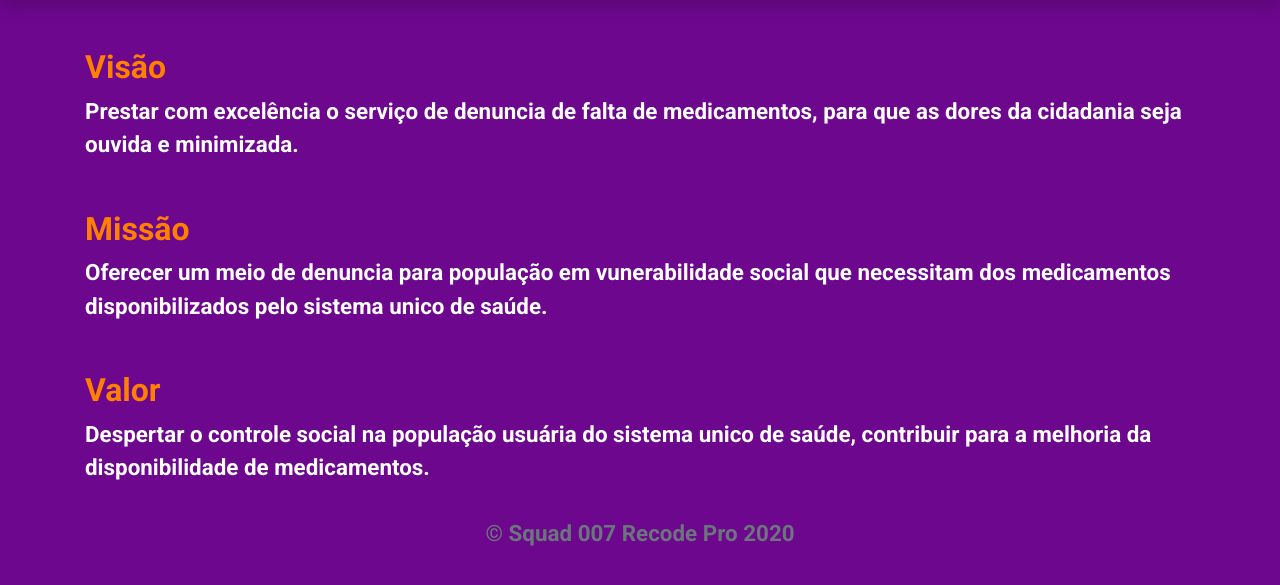
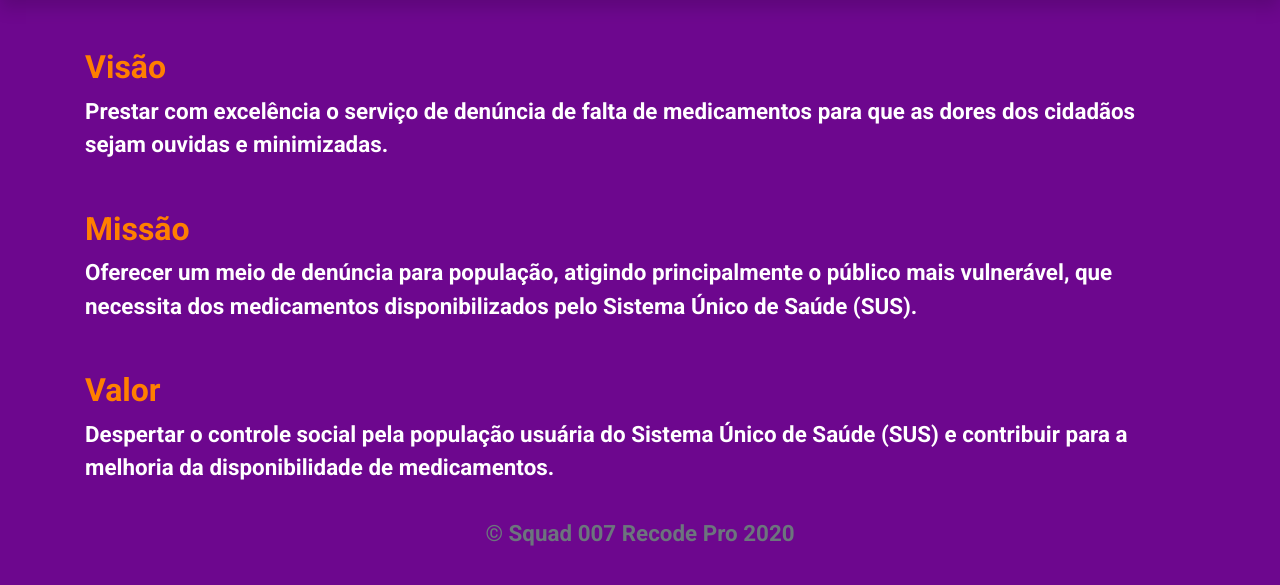
Before and after one commit to NayDev/squad7, a PHP site: page /sobrenos.php in a window 1280 px wide. Shown: the part 79-664 px from the top of the page. Run offline with PHP 8.4, Linux system fonts and the light colour scheme.

Commit message:
alteração correção texto

```diff
--- a/sobrenos.php
+++ b/sobrenos.php
@@ -19,13 +19,13 @@
         <main class="flex-column">
             <section class="container" style="height: 37vw; font-family: 'Roboto', sans-serif; font-size: 1.4rem">
                 <h2 class="mt-5 torange">Visão</h2>
-                <p class="text-white">Prestar com excelência o serviço de denuncia de falta de medicamentos, para que as dores da cidadania seja ouvida e minimizada.
+                <p class="text-white">Prestar com excelência o serviço de denúncia de falta de medicamentos para que as dores dos cidadãos sejam ouvidas e minimizadas.
                 </p>
                 <h2 class="mt-5 torange">Missão</h2>
-                <p class="text-white">Oferecer um meio de denuncia para população em vunerabilidade social que necessitam dos medicamentos disponibilizados pelo sistema unico de saúde.
+                <p class="text-white">Oferecer um meio de denúncia para população, atigindo principalmente o público mais vulnerável, que necessita dos medicamentos disponibilizados pelo Sistema Único de Saúde (SUS).
                 </p>
                 <h2 class="mt-5 torange">Valor</h2>
-                <p class="text-white">Despertar o controle social na população usuária do sistema unico de saúde, contribuir para a melhoria da disponibilidade de medicamentos.
+                <p class="text-white">Despertar o controle social pela população usuária do Sistema Único de Saúde (SUS) e contribuir para a melhoria da disponibilidade de medicamentos.
                 </p>
                  <!------------------------------- Rodape -->
             <?php include('rodape.html') ?>
```
